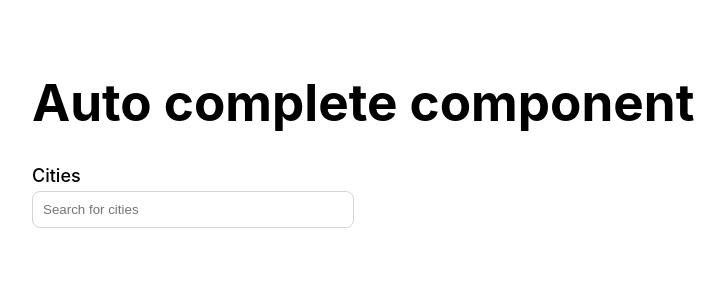
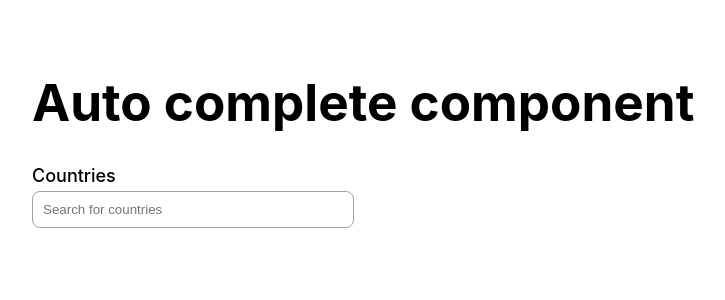
Before and after one commit to unicdeve/auto-complete, a React (Vite) app: page / in a window 1280 px wide. Shown: the top 300 px of the page, without its empty margins (8-733 px from the left). Built offline with nearby package versions, Linux system fonts and the light colour scheme.

Commit message:
feat: fetch data from dynamic url

```diff
--- a/src/app.tsx
+++ b/src/app.tsx
@@ -21,10 +21,14 @@ function App() {
 			<h1 className='text-4xl font-black'>Auto complete component</h1>
 
 			<Autocomplete
-				label='Cities'
-				placeholder='Search for cities'
+				label='Countries'
+				placeholder='Search for countries'
 				name='fakeNames'
 				formatData={formatData}
+				dataSource={{
+					getUrl: (query) =>
+						`https://restcountries.com/v3.1/name/${query}?fields=name`,
+				}}
 			/>
 		</div>
 	);
--- a/src/components/autocomplete/autocomplete.styles.css
+++ b/src/components/autocomplete/autocomplete.styles.css
@@ -8,7 +8,7 @@
 
 .unicdev-auto-input-wrapper {
 	display: flex;
-	border: 1.5px solid #d1d5db;
+	border: 1px solid #9ca3af;
 	width: fit-content;
 	border-radius: 8px;
 	position: relative;
@@ -43,6 +43,9 @@
 	border-radius: 8px;
 	border: 1px solid #e5e7eb;
 	z-index: 1000;
+	max-height: 400px;
+	overflow-y: auto;
+	scrollbar-width: thin;
 }
 
 .unicdev-suggestion-item {
--- a/src/components/autocomplete/autocomplete.tsx
+++ b/src/components/autocomplete/autocomplete.tsx
@@ -20,6 +20,9 @@ type AutocompleteProps = {
 	debounceDelay?: number;
 	inputClassname?: string;
 	labelClassname?: string;
+	dataSource: {
+		getUrl: (query: string) => string;
+	};
 };
 
 export const Autocomplete = ({
```
